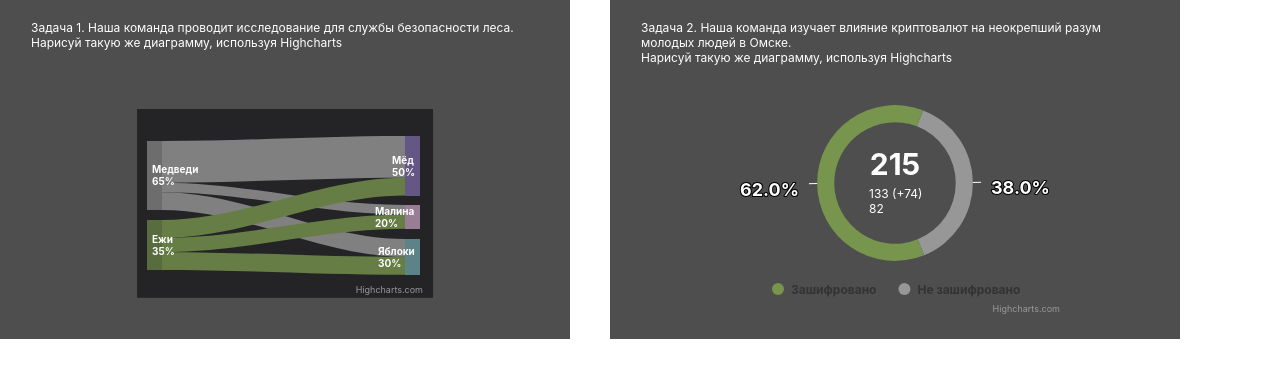
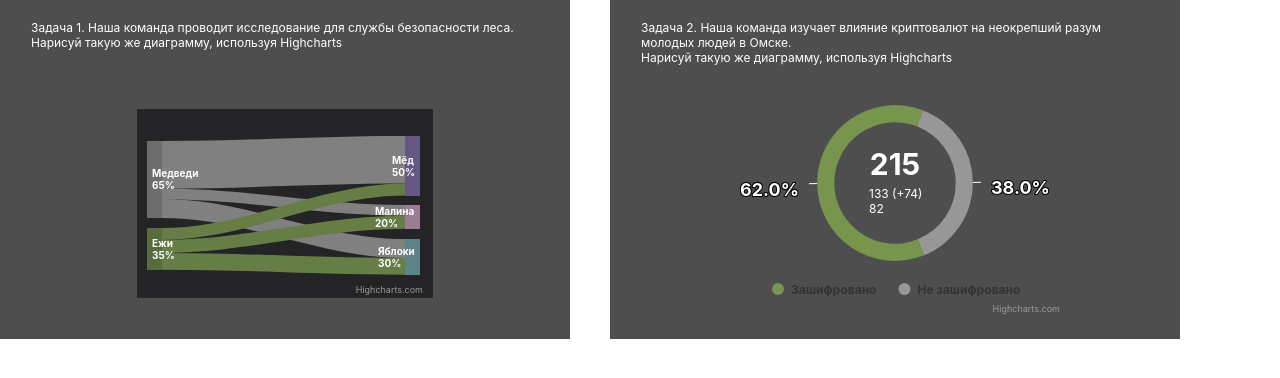
Before and after one commit to lifein2020/highchart-react, a React (Create React App) app: page / in a window 1280 px wide. Shown: the top 378 px of the page. Built offline with nearby package versions, Linux system fonts and the light colour scheme.

Commit message:
add color gradient

```diff
--- a/src/components/DonutChartCard/DonutChart/DonutChart.jsx
+++ b/src/components/DonutChartCard/DonutChart/DonutChart.jsx
@@ -1,7 +1,6 @@
 import React from 'react';
 import { options } from "./donut-options";
 import Highcharts from 'highcharts';
-// import HighchartsReact from 'highcharts-react-official';
 import PieChart from "highcharts-react-official";
 
 const DonutChart = () => {
--- a/src/components/DonutChartCard/DonutChart/donut-options.js
+++ b/src/components/DonutChartCard/DonutChart/donut-options.js
@@ -7,9 +7,9 @@ export const options = {
     marginTop: 32.28,
     marginBottom: 47.8,
     style: {
-      'fontFamily': '\'Inter\', Arial, Helvetica, sans-serif',
-      'fontStyle': 'normal',
-      'fontWeight': 400,
+      fontFamily: "'Inter', Arial, Helvetica, sans-serif",
+      fontStyle: 'normal',
+      fontWeight: 400,
       color: '#FFFFFF',
     },
   },
@@ -20,8 +20,8 @@ export const options = {
     verticalAlign: 'middle',
     y: 4,
     style: {
-      'fontSize': '30px',
-      'lineHeight': '10px',
+      fontSize: '30px',
+      lineHeight: '10px',
       color: '#FFFFFF',
     },
   },
@@ -33,8 +33,8 @@ export const options = {
     x: 139,
     y: 24,
     style: {
-      'fontSize': '12px',
-      'lineHeight': '15px',
+      fontSize: '12px',
+      lineHeight: '15px',
       color: '#FFFFFF',
     },
   },
@@ -56,11 +56,11 @@ export const options = {
         enabled: true,
         format: '{point.y:.1f}%',
         style: {
-          'fontSize': '18px',
-          'lineHeight': '15px',
+          fontSize: '18px',
+          lineHeight: '15px',
         },
         // connector line from diagram to dataLabels
-        alignTo: 'connectors', // plotEdges
+        alignTo: 'connectors',
         connectorShape: 'straight',
         connectorWidth: 1,
         connectorColor: '#FFFFFF',
@@ -119,19 +119,12 @@ export const options = {
           name: 'Не зашифровано',
           y: 38,
         },
-
       ],
       borderWidth: 0,
       center: ["50%", "50%"],
-      colors: [
-        '#77954D',
-        '#979797',
-
-      ],
+      colors: ['#77954D', '#979797'],
       size: 155.76, //'100%',
       innerSize: '78%',
     }
   ],
-
-
-}
+};
--- a/src/components/DonutChartCard/DonutChartCard.module.css
+++ b/src/components/DonutChartCard/DonutChartCard.module.css
@@ -6,7 +6,6 @@
 
   .title {
     margin: 0;
-    /* padding: 20px 75px 32.28px 31px; */
     padding: 20px 75px 0 31px;
     color: #FFFFFF;
     text-align: left;
--- a/src/components/SankeyChartCard/SankeyChart/sankey-options.js
+++ b/src/components/SankeyChartCard/SankeyChart/sankey-options.js
@@ -38,58 +38,84 @@ export const options = {
       {
         type: 'sankey',
         cursor: 'pointer',
-        colors: [
-          '#979797',
-          '#8B75BA',
-          '#DDAFD3',
-          '#7EB8BF',
-          '#77954D',
-        ],
-        //https://api.highcharts.com/class-reference/Highcharts.GradientColorObject#stops
-        // Linear gradient used as a color option
-        color: {
-          linearGradient: { x1: 0, x2: 0, y1: 0, y2: 100 },
-          stops: [
-            [1, '#979797'], // start
-            //[0.5, '#ffffff'], // middle
-            [0, '#8B75BA'] // end
+        colors: ['#979797', '#8B75BA', '#DDAFD3', '#7EB8BF', '#77954D'],
+        colorAxis: 0,
+        colorByPoint: true,
+        keys: ['from', 'to', 'weight'],
+        data: [
+          [
+            "Медведи<br>65%",
+            "Мёд<br>50%",
+            40,
+            {
+              linearGradient: { x1: 1, x2: 0, y1: 1, y2: 1 },
+              stops: [
+                [0, "rgba(139, 117, 186, 0.85)"],
+                [1, "rgba(151, 151, 151, 0.85)"],
+              ],
+            },
           ],
-          stops: [
-            [1, '#979797'], // start
-            //[0.5, '#ffffff'], // middle
-            [0, '#DDAFD3'] // end
+          [
+            "Медведи<br>65%",
+            "Малина<br>20%",
+            9,
+            {
+              linearGradient: { x1: 1, x2: 0, y1: 1, y2: 1 },
+              stops: [
+                [0, "rgba(221, 175, 211, 0.85)"],
+                [1, "rgba(151, 151, 151, 0.85)"],
+              ],
+            },
           ],
-          stops: [
-            [1, '#979797'], // start
-            //[0.5, '#ffffff'], // middle
-            [0, '#7EB8BF'] // end
+          [
+            "Медведи<br>65%",
+            "Яблоки<br>30%",
+            16,
+            {
+              linearGradient: { x1: 1, x2: 0, y1: 1, y2: 1 },
+              stops: [
+                [0, "rgba(126, 184, 191, 0.85)"],
+                [1, "rgba(151, 151, 151, 0.85)"],
+              ],
+            },
           ],
 
-          stops: [
-            [0, '#77954D'], // start
-            //[0.5, '#ffffff'], // middle
-            [1, '#8B75BA'] // end
+          [
+            "Ежи<br>35%",
+            "Мёд<br>50%",
+            10,
+            {
+              linearGradient: { x1: 1, x2: 0, y1: 1, y2: 1 },
+              stops: [
+                [0, "rgba(139, 117, 186, 0.85)"],
+                [1, "rgba(119, 149, 77, 0.85)"],
+              ],
+            },
           ],
-          stops: [
-            [0, '#77954D'], // start
-            //[0.5, '#ffffff'], // middle
-            [1, '#DDAFD3'] // end
+          [
+            "Ежи<br>35%",
+            "Малина<br>20%",
+            11,
+            {
+              linearGradient: { x1: 1, x2: 0, y1: 1, y2: 1 },
+              stops: [
+                [0, "rgba(221, 175, 211, 0.85)"],
+                [1, "rgba(119, 149, 77, 0.85)"],
+              ],
+            },
           ],
-          stops: [
-            [0, '#77954D'], // start
-            //[0.5, '#ffffff'], // middle
-            [1, '#7EB8BF'] // end
+          [
+            "Ежи<br>35%",
+            "Яблоки<br>30%",
+            14,
+            {
+              linearGradient: { x1: 1, x2: 0, y1: 1, y2: 1 },
+              stops: [
+                [0, "rgba(126, 184, 191, 0.85)"],
+                [1, "rgba(119, 149, 77, 0.85)"],
+              ],
+            },
           ],
-        },
-        keys: ['from', 'to', 'weight'],
-        data: [
-          ['Медведи<br>65%', 'Мёд<br>50%', 35],
-          ['Медведи<br>65%', 'Малина<br>20%', 8],
-          ['Медведи<br>65%', 'Яблоки<br>30%', 15],
-
-          ['Ежи<br>35%', 'Мёд<br>50%', 15],
-          ['Ежи<br>35%', 'Малина<br>20%', 12],
-          ['Ежи<br>35%', 'Яблоки<br>30%', 15],
         ],
 
         name: 'Annual consumption',
```
